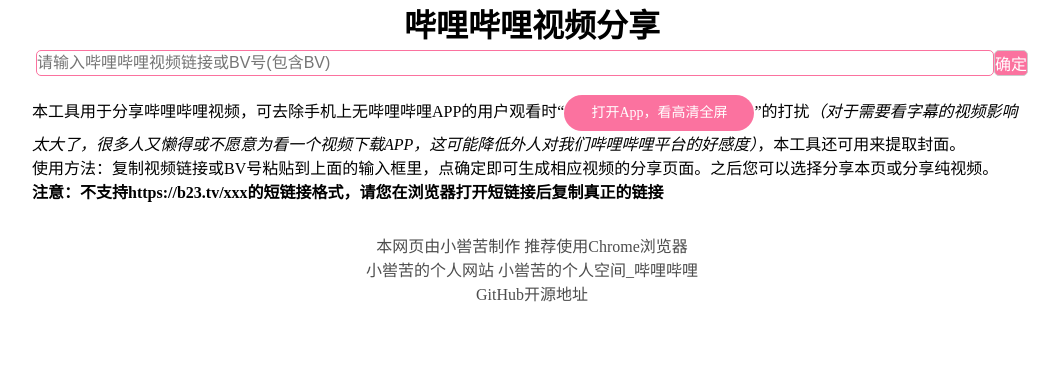
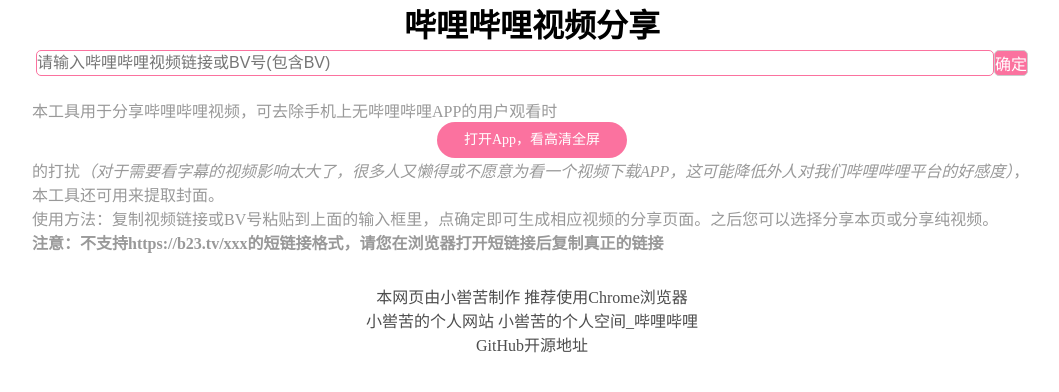
Before and after one commit to xkk1/xkk1.github.io, a Jekyll site: the page program/bilishare.html, which Jekyll copies as it is, in a window 1280 px wide. Shown: the top 392 px of the page, without its empty margins (108-1167 px from the left). Built offline with Jekyll 4.4.1, drawn with Linux system fonts in a browser that asks for light colours.

Commit message:
Update bilishare.html

```diff
--- a/program/bilishare.html
+++ b/program/bilishare.html
@@ -17,9 +17,13 @@
         </div>
         <div id="show_info"></div>
         <div id="help_div">
-            <p id="help_p">
+            <p class="help_p">
                 <br />
-                本工具用于分享哔哩哔哩视频，可去除手机上无哔哩哔哩APP的用户观看时“<div class="mplayer-widescreen-callapp"><span>打开App，看高清全屏</span></div>”的打扰<i>（对于需要看字幕的视频影响太大了，很多人又懒得或不愿意为看一个视频下载APP，这可能降低外人对我们哔哩哔哩平台的好感度）</i>，本工具还可用来提取封面。<br />
+                本工具用于分享哔哩哔哩视频，可去除手机上无哔哩哔哩APP的用户观看时
+            </p>
+            <div class="mplayer-widescreen-callapp"><a href="https://d.bilibili.com/download_app.html" style="text-decoration: none;color: #fff;" target="_blank">打开App，看高清全屏</a></div>
+            <p class="help_p">
+                的打扰<i>（对于需要看字幕的视频影响太大了，很多人又懒得或不愿意为看一个视频下载APP，这可能降低外人对我们哔哩哔哩平台的好感度）</i>，本工具还可用来提取封面。<br />
                 使用方法：复制视频链接或BV号粘贴到上面的输入框里，点确定即可生成相应视频的分享页面。之后您可以选择分享本页或分享纯视频。<br />
                 <strong>注意：不支持https://b23.tv/xxx的短链接格式，请您在浏览器打开短链接后复制真正的链接</strong>
             </p>
@@ -210,8 +214,9 @@
 #desc{
     color: #666;
 }
-#help_p{
-    display: inline-block;
+.help_p{
+    color: #999;
+    /*display: inline-block;*/
 }
 .mplayer-widescreen-callapp {
     background: #fb729f;
@@ -223,7 +228,7 @@
     vertical-align: middle;
     line-height: 36px;  /*line-height must be equal to height*/
     text-align: center;
-    display: inline-block;
+    margin:0px auto;
 }
 .end_p {
     text-align: center;
```
